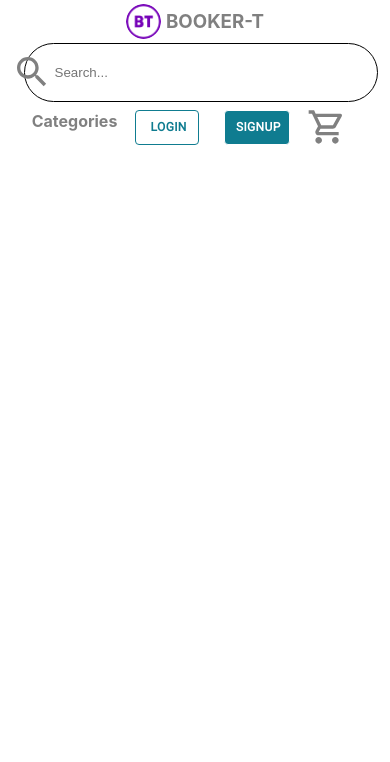
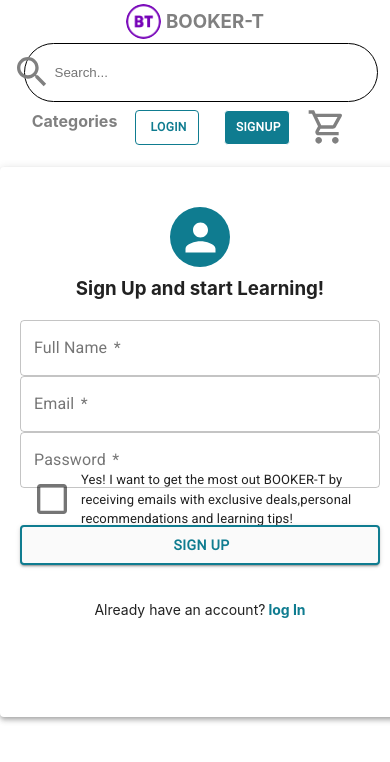
Before and after one commit to Zizu2410/Booker-T, a React (Create React App) app: page / in a window 390 px wide. Shown: the top 762 px of the page. Built offline with nearby package versions, Linux system fonts and the light colour scheme.

Commit message:
Adding responsiveness to forms

```diff
--- a/src/App.js
+++ b/src/App.js
@@ -12,9 +12,9 @@ function App() {
   return (
     <div className="App">
       <Header />
-      {/* <SignUp/>
-      <Login/>
-      <Cart/> */}
+      <SignUp />
+      {/* <Login /> */}
+      {/* <Cart/>   */}
     </div>
   );
 }
--- a/src/components/screens/loginscreen/login.css
+++ b/src/components/screens/loginscreen/login.css
@@ -55,3 +55,9 @@ button.MuiButtonBase-root.MuiButton-root.MuiButton-root.MuiButton-contained.MuiB
   background-color: #0f7c90;
   color: #fafafa;
 }
+
+@media (max-width: 768px) {
+  .login__form {
+    height: 26vh;
+  }
+}
--- a/src/components/screens/signupscreen/signup.css
+++ b/src/components/screens/signupscreen/signup.css
@@ -1,5 +1,4 @@
 @import url("https://fonts.googleapis.com/css2?family=Roboto:wght@300;400&display=swap");
-
 h4 {
   margin-bottom: 12px;
 }
@@ -58,3 +57,14 @@ button.MuiButtonBase-root.MuiButton-root.MuiButton-root.MuiButton-contained.MuiB
   background-color: #0f7c90;
   color: #fafafa;
 }
+
+@media (max-width: 768px) {
+  .signup__textfields {
+    margin-top: 20px;
+  }
+
+  .signup__form {
+    height: 34vh;
+    line-height: 66px;
+  }
+}
```
